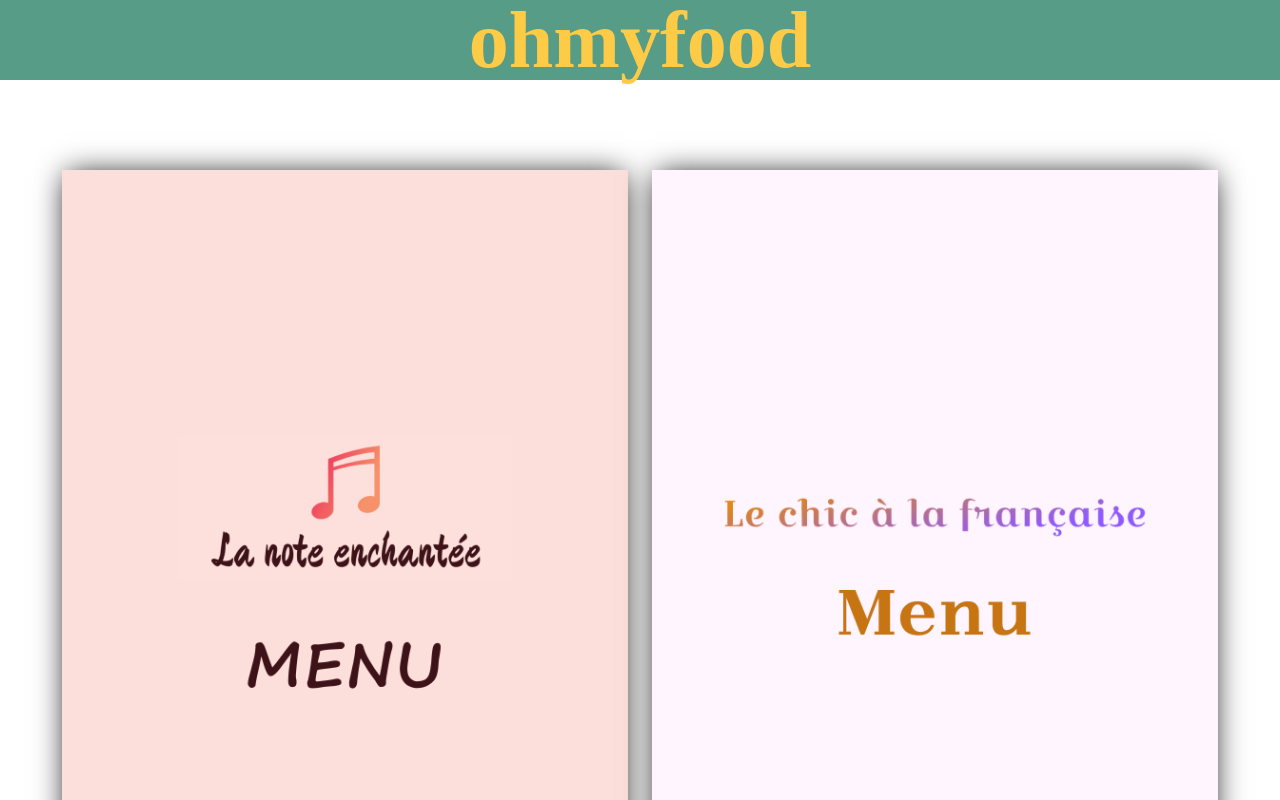
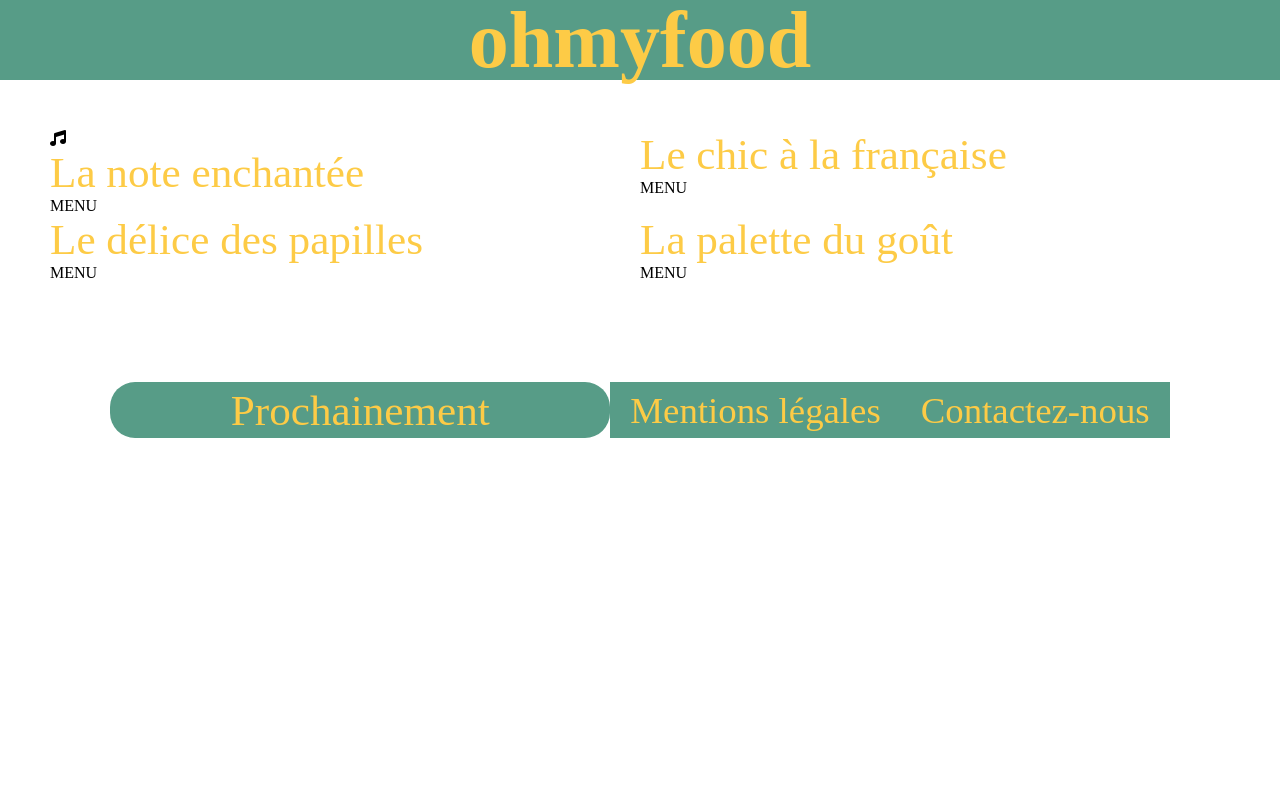
Before and after one commit to Ryatsune/Ohmyfood, a plain HTML site: page index.html in a window 1280 px wide. Shown: the top 800 px of the page. Drawn offline with Linux system fonts and the light colour scheme.

Commit message:
Remplacement : retrait des images et création des menus

```diff
--- a/index.html
+++ b/index.html
@@ -3,6 +3,7 @@
 <head>
     <meta charset="UTF-8">
     <meta name="viewport" content="width=device-width, initial-scale=1.0">
+    <script src="https://kit.fontawesome.com/3f8eb3df9e.js" crossorigin="anonymous"></script>
     <link rel="stylesheet" href="style.css">
     <title>Ohmyfood</title>
 </head>
@@ -11,27 +12,37 @@
         <header class="header">
             <h1>ohmyfood</h1>
         </header>
-        <section>
-            <div class="menu">
-                <div class="menu-prev">
-                    <img src="models/Menus/menu-1b.png" alt="La note enchantée">
-                </div>
-                <div class="menu-prev">
-                    <img src="models/Menus/menu-2b.png" alt="Un chic à la française">
-                </div>
-                <div class="menu-prev">
-                    <img src="models/Menus/menu-3b.png" alt="Le délice des papilles">
-                </div>
-                <div class="menu-prev">
-                    <img src="models/Menus/menu-4b.png" alt="La palette du goût">
+        <section class="menu">
+            <div class="menu1">
+                <div class="zoom">
+                    <i class="fas fa-music"></i>
+                    <p>La note enchantée</p>
+                    <span class="bold">MENU</span>
                 </div>
             </div>
-            <div class="btn">
-                <div class="btn_soon">
-                    <p>Prochainement</p>
+            <div class="menu2">
+                <div class="zoom">
+                    <p>Le chic à la française</p>
+                    <span>MENU</span>
+                </div>
+            </div>
+            <div class="menu3">
+                <div class="zoom">
+                    <p>Le délice des papilles</p>
+                    <span>MENU</span>
+                </div>
+            </div>
+            <div class="menu4">
+                <div class="zoom">
+                    <p>La palette du goût</p>
+                    <span>MENU</span>
                 </div>
             </div>
         </section>
+        <div class="btn">
+            <div class="btn_soon">
+            <p>Prochainement</p>
+        </div>
         <footer class="footer">
             <a href="mention_legales.html" target="_blank"> Mentions légales</a>
             <a href="contactez_nous.html" target="_blank"> Contactez-nous</a>
@@ -47,5 +58,5 @@
     Kaushan script = La palette du goût
     Sriracha = "Menu" de tout le reste
     Noto serif = "Menu" le chic à la française
-    Montserrat = ohmyfood
+    Roboto = ohmyfood
 -->
```
